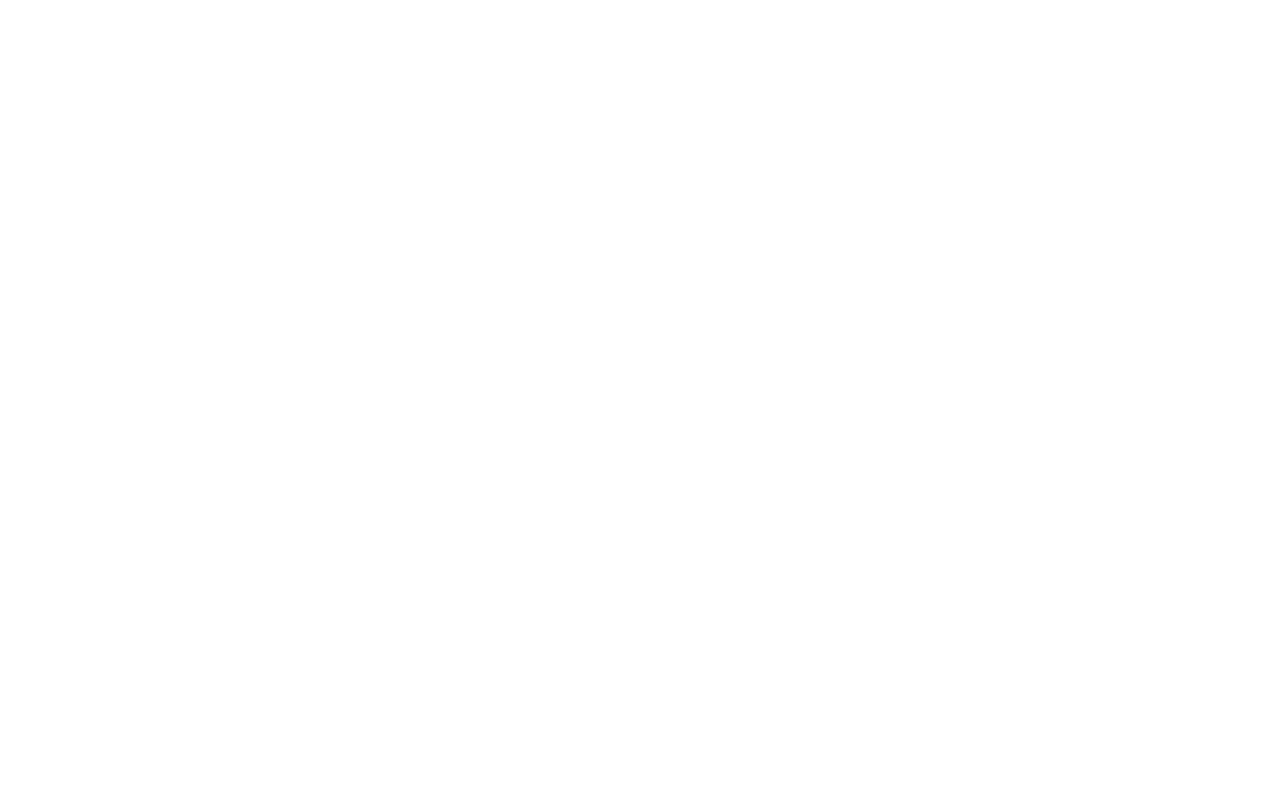
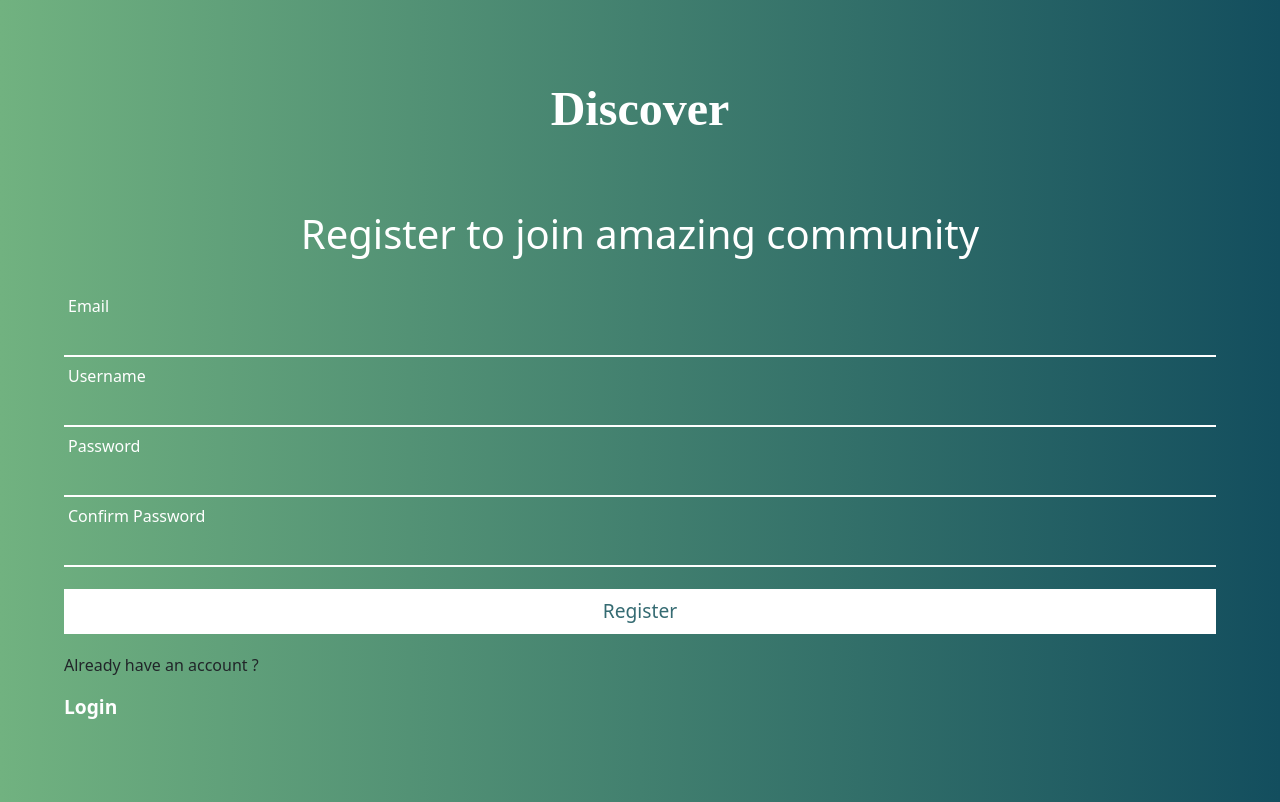
Before and after one commit to Racheal777/Discover-Accra, a React (Create React App) app: page /signup in a window 1280 px wide. Before the commit this address had no page. Built offline with nearby package versions, Linux system fonts and the light colour scheme.

Commit message:
login and sgnup added

```diff
--- a/src/App.css
+++ b/src/App.css
@@ -16,8 +16,8 @@
   background-position: center;
   background-repeat: no-repeat;
   background-size: cover;
-  width: 100%;
-  min-height: 70vh;
+  width: 100vw;
+  min-height: 100vh;
 
 }
 
@@ -37,7 +37,7 @@
   margin: auto;
 
 
-  min-height: 70vh;
+  min-height: 100vh;
 }
 .bg-text h1{
   font-size: 4em;
@@ -110,3 +110,20 @@
   font-size: 1em;
   font-weight: bold;
 }
+
+.text{
+  font-size: 3em;
+  letter-spacing: 5px;
+  line-height: 10px;
+  font-weight: bold;
+  display: flex;
+  justify-content: center;
+  position: absolute;
+  top: 65%;
+  left: 30%;
+  /* margin-top: 5em; */
+  /* min-height: 100vh; */
+  /* color: #23c4da; */
+  color: rgb(220, 214, 214);
+  /* margin: auto; */
+}
--- a/src/App.js
+++ b/src/App.js
@@ -1,9 +1,12 @@
 
-import {BrowserRouter, Routes, Route} from "react-router-dom"
+import { Routes, Route} from "react-router-dom"
 import './App.css';
+import "./css/forms.css"
 
 import Homepage from './Pages/Homepage';
 import Navbarr from "./Components/Navbar";
+import Login from "./Auth/Login";
+import Signup from "./Auth/Signup";
 
 function App() {
   return (
@@ -11,6 +14,8 @@
       <Routes>
         <Route path="/" element={<Homepage/>}></Route>
         <Route path="/home" element={<Navbarr/>}></Route>
+        <Route path="/login" element={<Login/>}></Route>
+        <Route path="/signup" element={<Signup/>}></Route>
       </Routes>
 
     </div>
--- a/src/Auth/Login.jsx
+++ b/src/Auth/Login.jsx
@@ -1,13 +1,56 @@
 import React, { useState } from 'react'
+import { Link } from "react-router-dom";
+
+
 
 export default function Login() {
 
-const [ userName, setUserName ] = useState('')
+//states for users data
 const [ email, setEmail ] = useState('')
 const [ password, setPassword ] = useState('')
-const [ confirmpassword, setConfirmpassword ] = useState('')
+
 
   return (
-    <div>Login</div>
+    <div className='md:container md:mx-auto form'>
+
+      <section className='center'>
+
+      <h2>Discover</h2>
+      <form className='forms'>
+        {/* <div>
+          <h1>Login</h1>
+        </div> */}
+        <div className='form-input'>
+          <label>Email</label>
+          <input type="email"
+          value={email}
+          onChange= {(e) => setEmail(e.target.value)}
+          />
+        </div>
+
+        <div className='form-input'>
+          <label>Password</label>
+          <input type="password"
+          value={password}
+          onChange= {(e) => setPassword(e.target.value)}
+          />
+        </div>
+
+        <div className='form-input'>
+          <button type='submit'>Login</button>
+        </div>
+
+        <div>
+          <Link to = "/">Forgot Password ?</Link>
+          <p>Dont have an account? <Link to = "/signup">Signup</Link></p>
+        </div>
+
+        {/* <div className=''>
+          <button type='submit'>Login</button>
+        </div> */}
+
+      </form>
+      </section>
+    </div>
   )
 }
--- a/src/Auth/Signup.jsx
+++ b/src/Auth/Signup.jsx
@@ -0,0 +1,70 @@
+import React, { useState } from 'react'
+import { Link } from "react-router-dom";
+
+const Signup = () => {
+    const [ userName, setUserName ] = useState('')
+const [ email, setEmail ] = useState('')
+const [ password, setPassword ] = useState('')
+const [ confirmpassword, setConfirmpassword ] = useState('')
+
+    return (
+        <div className='md:container md:mx-auto form'>
+
+      <section className='center'>
+
+      <h2>Discover</h2>
+      <form className='forms md:mx-auto'>
+        <div>
+          <h1>Register to join amazing community</h1>
+        </div>
+        <div className='form-input'>
+        <label>Email</label>
+          <input type="email"
+          value={email}
+          onChange= {(e) => setEmail(e.target.value)}
+          />
+        </div>
+
+        <div className='form-input'>
+        <label>Username</label>
+          <input type="text"
+          value={userName}
+          onChange= {(e) => setUserName(e.target.value)}
+          />
+        </div>
+
+        <div className='form-input'>
+        <label>Password</label>
+          <input type="password"
+          value={password}
+          onChange= {(e) => setPassword(e.target.value)}
+          />
+        </div>
+
+        <div className='form-input'>
+        <label>Confirm Password</label>
+          <input type="password"
+          value={confirmpassword}
+          onChange= {(e) => setConfirmpassword(e.target.value)}
+          />
+        </div>
+
+        <div className='form-input'>
+          <button type='submit'>Register</button>
+        </div>
+
+        <div>
+          <p>Already have an account ?</p><Link to = "/login">Login</Link>
+        </div>
+
+        {/* <div className=''>
+          <button type='submit'>Login</button>
+        </div> */}
+
+      </form>
+      </section>
+    </div>
+    );
+}
+
+export default Signup;
--- a/src/Components/Navbar.jsx
+++ b/src/Components/Navbar.jsx
@@ -36,9 +36,9 @@
               </Nav>
 
               <div className="register">
-                <Nav.Link href="/">Signup</Nav.Link>
+                <Nav.Link href="/signup">Signup</Nav.Link>
                 <button>
-                  <Nav.Link href="/">Login</Nav.Link>
+                  <Nav.Link href="/login">Login</Nav.Link>
                 </button>
               </div>
             </Navbar.Collapse>
--- a/src/Pages/Homepage.jsx
+++ b/src/Pages/Homepage.jsx
@@ -6,9 +6,15 @@
 
 const Homepage = () => {
   return (
-    <div className="md:container  bg-image  ">
-      <div className="bg-text md:mx-auto">
+    <div className="md:container bg-image">
+
+
+      <div className="bg-text  ">
+
           <Navbarr/>
+
+        <h1 className="text md:text-base">EXPLORE THE CITY</h1>
+
         <div className="bg-btn">
             <h3>Discover beautiful </h3>
         <h1 className="text-9xl">Accra</h1>
--- /dev/null
+++ b/src/css/forms.css
@@ -0,0 +1,85 @@
+
+
+.center{
+    min-width: 40vw;
+    margin: auto;
+    /* font-family: 'Franklin Gothic Medium', 'Arial Narrow', Arial, sans-serif; */
+
+}
+
+.center h2{
+    /* font-family: fantasy; */
+    font-family: cursive;
+    color: white;
+    font-size: 3em;
+    text-align: center;
+    margin-top: 1em;
+    font-weight: bold;
+}
+.form{
+    background: #134E5E;  /* fallback for old browsers */
+background: -webkit-linear-gradient(to right, #71B280, #134E5E);  /* Chrome 10-25, Safari 5.1-6 */
+background: linear-gradient(to right, #71B280, #134E5E); /* W3C, IE 10+/ Edge, Firefox 16+, Chrome 26+, Opera 12+, Safari 7+ */
+min-height: 100vh;
+  padding: 2em;
+  /* opacity: 0.3; */
+}
+
+.forms{
+    /* width: 40%; */
+    padding: 1em 2em;
+   /* width: 50%; */
+    margin: 2em auto;
+    /* background: rgba(254, 249, 249, 0.05);
+box-shadow: 0 8px 32px 0 rgba( 31, 38, 135, 0.37 );
+backdrop-filter: blur( 6px );
+-webkit-backdrop-filter: blur( 6px );
+border-radius: 10px;
+border: 1px solid rgba(139, 138, 138, 0.898); */
+}
+
+.forms h1{
+    text-align: center;
+    padding: 0.6em;
+    color: white;
+}
+
+.form-input input{
+
+    padding: 3px 10px;
+    width: 100%;
+    margin: 3px auto;
+    border-bottom: 2px solid white;
+    background-color: transparent;
+}
+
+.form-input button{
+    margin: 1em auto;
+    width: 100%;
+    background-color: white;
+    font-size: 1.2em;
+    border: none;
+    padding: 8px 15px;
+    color: #356b72;
+}
+
+.form-input label{
+    padding: 4px;
+    color: white;
+    font-weight: 500;
+}
+
+.forms a {
+    text-decoration: none;
+    font-size: 1.2em;
+    color: white;
+    font-weight: bold;
+}
+
+.form-input input:focus{
+    /* border: none; */
+    outline: none;
+}
+.form-input input::placeholder{
+    color: white;
+}
```
